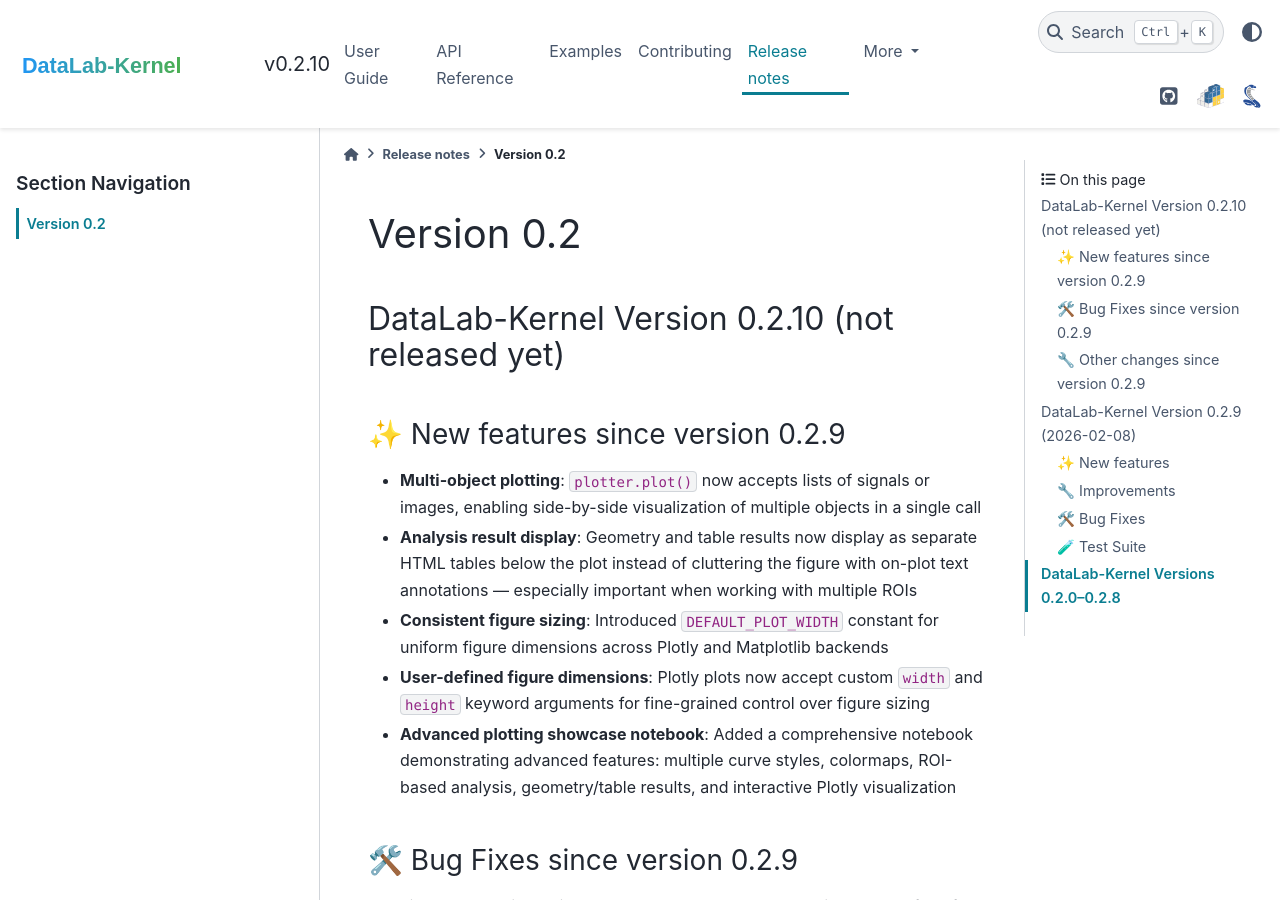
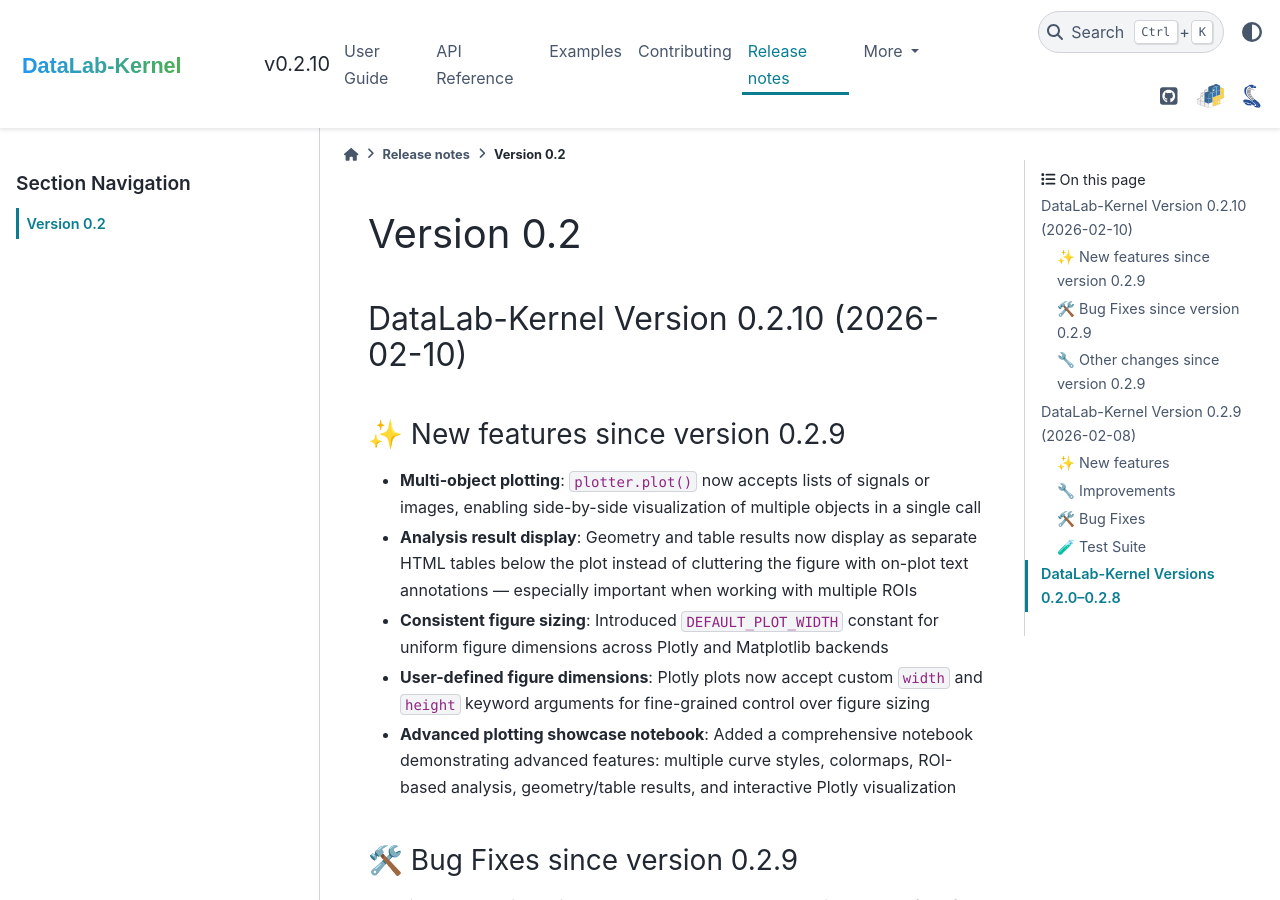
Before and after one commit to DataLab-Platform/DataLab-Kernel, a Sphinx documentation site: the page built from doc/release_notes/release_0.02.md, in a window 1280 px wide and 900 px high. Built offline with Sphinx 7.4.7 and the PyData theme 0.15.4, drawn with Linux system fonts in a browser that asks for light colours.

Commit message:
fix: update release date for version 0.2.10 in release notes

```diff
--- a/doc/release_notes/release_0.02.md
+++ b/doc/release_notes/release_0.02.md
@@ -1,6 +1,6 @@
 # Version 0.2 #
 
-## DataLab-Kernel Version 0.2.10 (not released yet) ##
+## DataLab-Kernel Version 0.2.10 (2026-02-10) ##
 
 ### ✨ New features since version 0.2.9 ###
 
```
